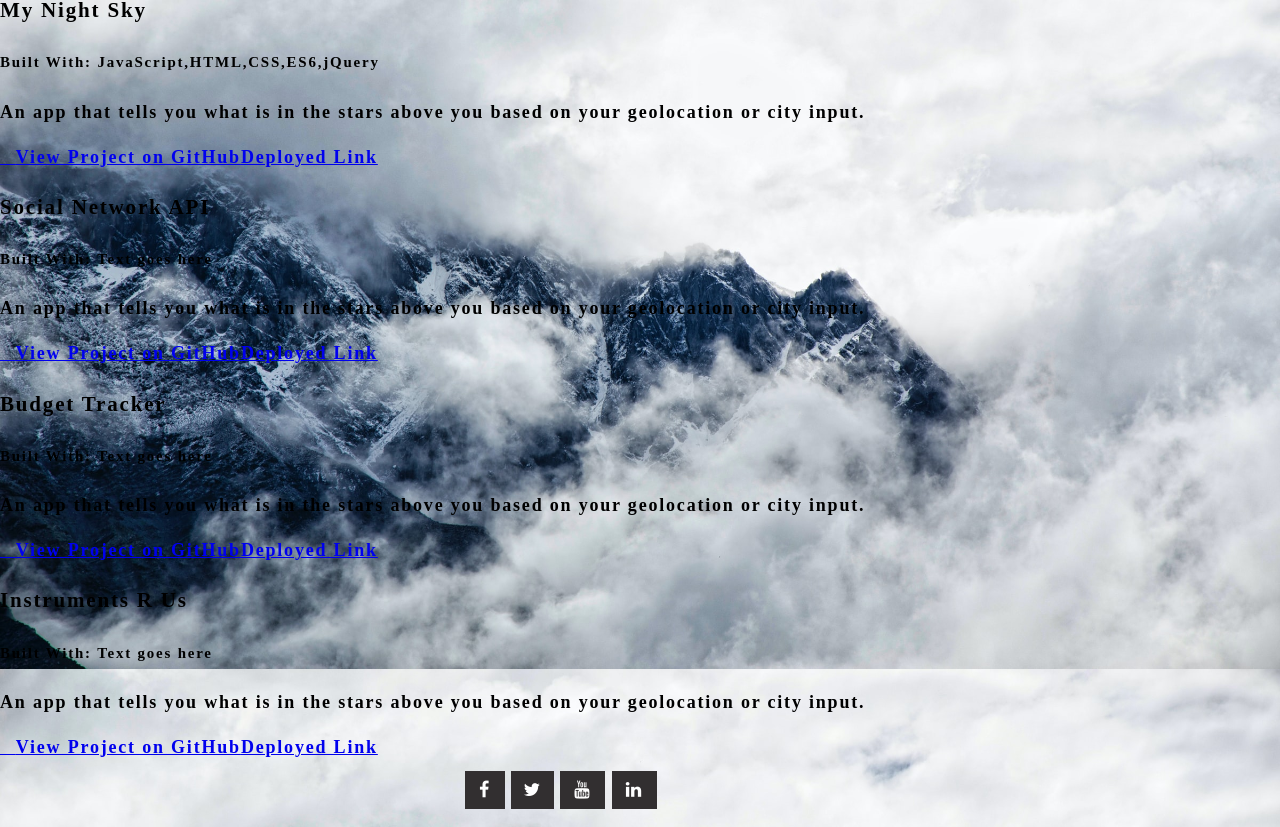
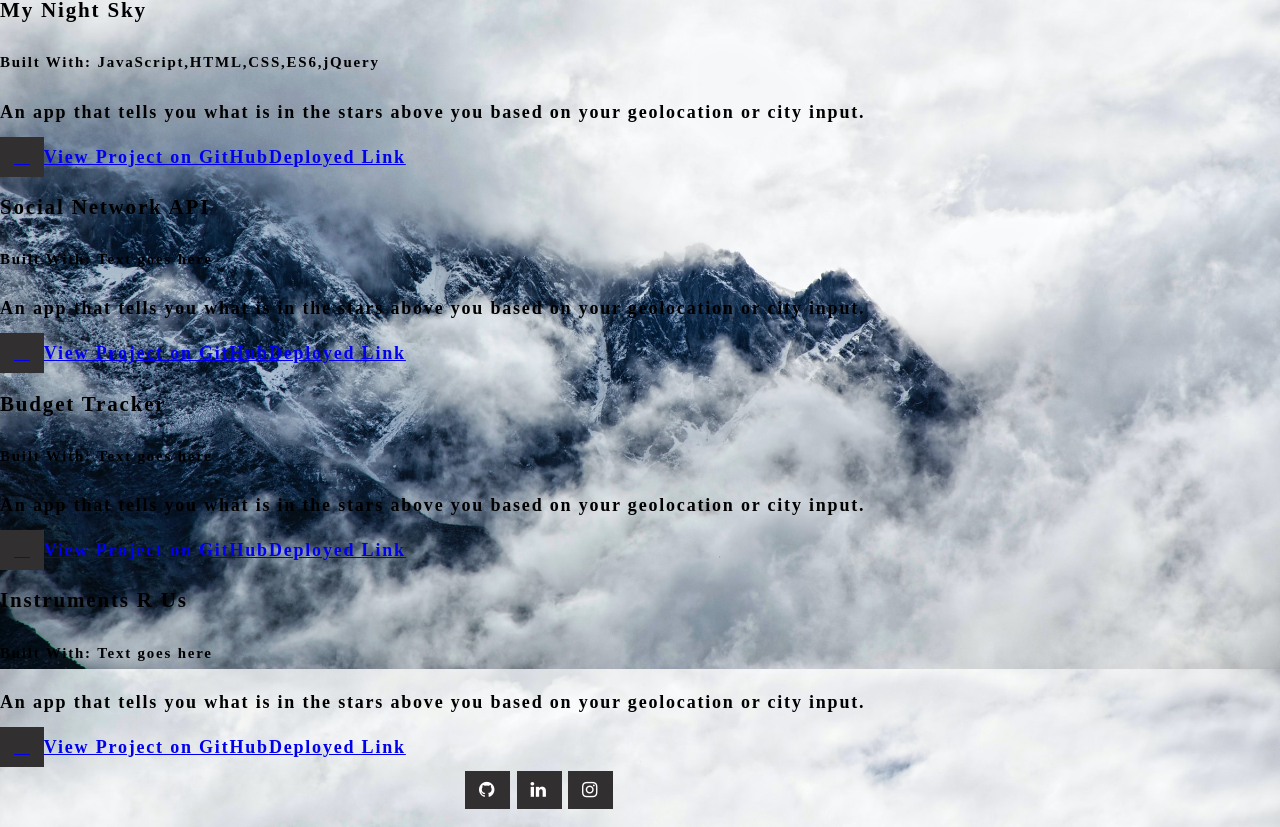
Before and after one commit to avc0021/portfolio-ac, a React (Create React App) app: page /projects in a window 1280 px wide. Shown: the part 179-1006 px from the top of the page. Built offline with nearby package versions, Linux system fonts and the light colour scheme.

Commit message:
correct buttons present and links working. size issue fixed. alignment issue in progress

```diff
--- a/src/components/Footer/index.js
+++ b/src/components/Footer/index.js
@@ -1,16 +1,28 @@
-import React from 'react';
+import React from "react";
 
 function Footer() {
   return (
-        <section className='footer'>
+    <section className="footer">
       <div class="footer-social-icons">
-
         <ul class="social-icons">
-        <li><a href="" class="social-icon"> <i class="fa fa-facebook"></i></a></li>
-        <li><a href="" class="social-icon"> <i class="fa fa-twitter"></i></a></li>
-        <li><a href="" class="social-icon"> <i class="fa fa-youtube"></i></a></li>
-        <li><a href="" class="social-icon"> <i class="fa fa-linkedin"></i></a></li>
-
+          <li>
+            <a href="https://github.com/avc0021" class="social-icon">
+              {" "}
+              <i class="fa fa-github"></i>
+            </a>
+          </li>
+          <li>
+            <a href="https://www.linkedin.com/in/ac383/" class="social-icon">
+              {" "}
+              <i class="fa fa-linkedin"></i>
+            </a>
+          </li>
+          <li>
+            <a href="https://www.instagram.com/_ayejayz_/" class="social-icon">
+              {" "}
+              <i class="fa fa-instagram"></i>
+            </a>
+          </li>
         </ul>
       </div>
     </section>
--- a/src/index.css
+++ b/src/index.css
@@ -142,7 +142,7 @@
   color: #fff;
   text-decoration: none;
 }
-.fa-facebook {
+.fa-github {
   padding:10px 14px;
   -o-transition:.5s;
   -ms-transition:.5s;
@@ -151,45 +151,10 @@
   transition: .5s;
   background-color: #322f30;
 }
-.fa-facebook:hover {
+.fa-github:hover {
   background-color: #3d5b99;
 }
-.fa-twitter {
-  padding:10px 12px;
-  -o-transition:.5s;
-  -ms-transition:.5s;
-  -moz-transition:.5s;
-  -webkit-transition:.5s;
-  transition: .5s;
-  background-color: #322f30;
-}
-.fa-twitter:hover {
-  background-color: #00aced;
-}
-.fa-rss {
-  padding:10px 14px;
-  -o-transition:.5s;
-  -ms-transition:.5s;
-  -moz-transition:.5s;
-  -webkit-transition:.5s;
-  transition: .5s;
-  background-color: #322f30;
-}
-.fa-rss:hover {
-  background-color: #eb8231;
-}
-.fa-youtube {
-  padding:10px 14px;
-  -o-transition:.5s;
-  -ms-transition:.5s;
-  -moz-transition:.5s;
-  -webkit-transition:.5s;
-  transition: .5s;
-  background-color: #322f30;
-}
-.fa-youtube:hover {
-  background-color: #e64a41;
-}
+
 .fa-linkedin {
   padding:10px 14px;
   -o-transition:.5s;
@@ -202,8 +167,8 @@
 .fa-linkedin:hover {
   background-color: #0073a4;
 }
-.fa-google-plus {
-  padding:10px 9px;
+.fa-instagram {
+  padding:10px 14px;
   -o-transition:.5s;
   -ms-transition:.5s;
   -moz-transition:.5s;
@@ -211,6 +176,6 @@
   transition: .5s;
   background-color: #322f30;
 }
-.fa-google-plus:hover {
+.fa-instagram:hover {
   background-color: #e25714;
 }
```
Lines whose indentation alone changed are shown as unchanged.
